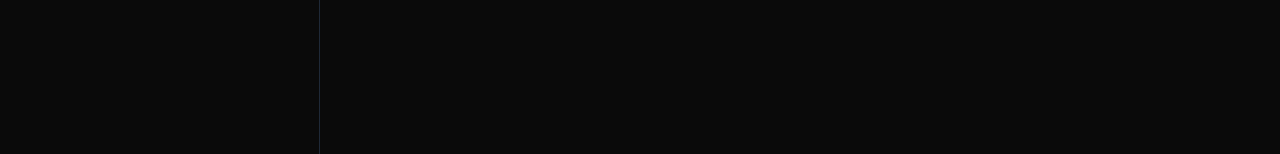
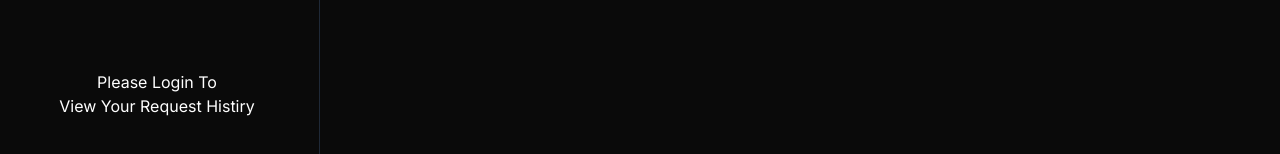
Before and after one commit to Dhananjay-JSR/HostMan, a Next.js app: page / in a window 1280 px wide. Shown: the part 330-484 px from the top of the page. Built offline with nearby package versions, Linux system fonts and the light colour scheme; no server answers.

Commit message:
Added Loading State + Window name now select text On Double Click

```diff
--- /dev/null
+++ b/components/DraggableLayouts/SideBarComponent/Viewer.tsx
@@ -0,0 +1,30 @@
+import { useSession } from "next-auth/react";
+
+export default function SideBarWindow() {
+  const { status } = useSession();
+  // return <div className="bg-red-400 h-full">Hello WOrld</div>
+  if (status === "unauthenticated") {
+    return (
+      <div className="flex h-full w-full justify-center items-center">
+        <div className="w-fit text-center">
+          Please Login To <div>View Your Request Histiry</div>
+        </div>
+      </div>
+    );
+  }
+
+  if (status=="loading"){
+    return <div className="flex h-full w-full justify-center items-center">
+        Retriving Data
+    </div>
+  }
+
+  if (status=="authenticated"){
+    return <div className="h-full w-full p-2"><h2 className="text-center">Request History</h2></div>
+  }
+  return (
+    <>
+
+    </>
+  );
+}
--- a/components/DraggableLayouts/SideBarLayout.tsx
+++ b/components/DraggableLayouts/SideBarLayout.tsx
@@ -1,6 +1,7 @@
 'use client'
 import { useEffect, useState }  from "react";
 import React from "react";
+import SideBarWindow from "./SideBarComponent/Viewer";
 export default function MainDraggableLayout({
     children
 }:{
@@ -124,11 +125,17 @@
 return (
   <main className="flex-grow h-full w-full flex">
     <div
-      className={``}
+      className={`flex flex-row`}
       style={{
         width: `calc(25% - ${finalMouseDirection.mouseDistance}px`,
       }}
     >
+      <div style={{
+        width: "calc(100% - 6px)",
+
+      }} className=" h-full">
+        <SideBarWindow/>
+      </div>
       <div
         className="h-full w-[1.5px] hover:w-1.5 transition-all hover:transition-all hover:bg-red-600 hover:cursor-grab bg-gray-800 ml-auto select-none"
         onMouseDown={(e) => {
--- a/components/MainScreen/Windows/OpenTabs.tsx
+++ b/components/MainScreen/Windows/OpenTabs.tsx
@@ -31,6 +31,7 @@
   useEffect(() => {
     if (showTextInput) {
       InputRef.current.focus();
+      InputRef.current.select();
     }
   }, [showTextInput]);
   return (
```
Also changed, not shown: components/LayoutComponents/SIngInButton.tsx (+7 -3 lines).
